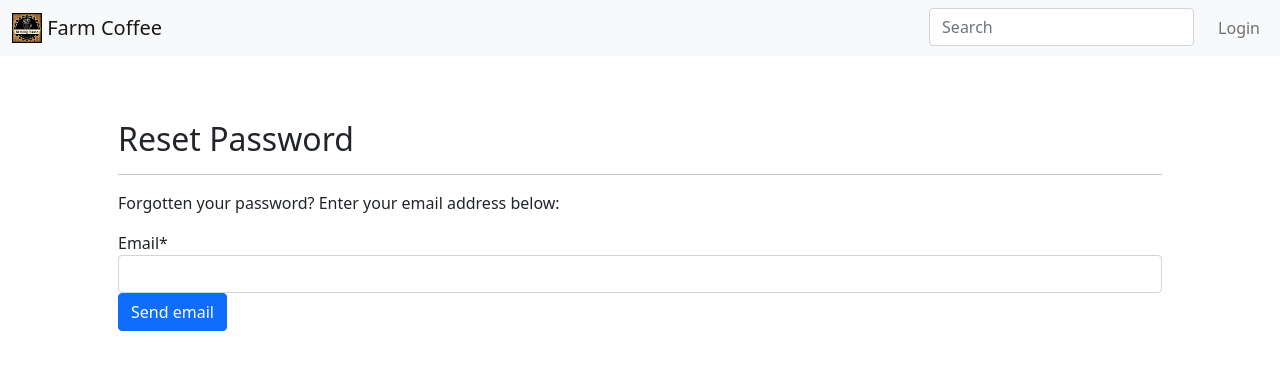
After one commit to giovanniagra/farm_coffee, a Django app: page /password_reset in a window 1280 px wide. The commit adds this page. Shown: the top 378 px of the page. Run offline with Django 4.2, Linux system fonts and the light colour scheme; some libraries are stand-ins or nearby versions.

Commit message:
Reset Password functionality
Co-authored-by: giovanniagra <giovanniagra@users.noreply.github.com>

```diff
--- a/farm_coffee/urls.py
+++ b/farm_coffee/urls.py
@@ -15,9 +15,13 @@ Including another URLconf
 """
 from django.contrib import admin
 from django.urls import path, include
+from django.contrib.auth import views as auth_views
 
 urlpatterns = [
     path('admin/', admin.site.urls),
     path('accounts/', include('allauth.urls')),
-    path('', include('farm_coffee_app.urls'))
+    path('', include('farm_coffee_app.urls')),
+    path('password_reset/done/', auth_views.PasswordResetDoneView.as_view(template_name='password/password_reset_done.html'), name='password_reset_done'),
+    path('reset/<uidb64>/<token>/', auth_views.PasswordResetConfirmView.as_view(template_name="password/password_reset_confirm.html"), name='password_reset_confirm'),
+    path('reset/done/', auth_views.PasswordResetCompleteView.as_view(template_name='password/password_reset_complete.html'), name='password_reset_complete'),
 ]
--- a/farm_coffee_app/models.py
+++ b/farm_coffee_app/models.py
@@ -1,5 +1,6 @@
 from msilib.schema import AdminExecuteSequence
 from django.db import models
+from django.contrib.auth.models import User
 
 
 # Create your models here.
--- a/farm_coffee_app/templates/home.html
+++ b/farm_coffee_app/templates/home.html
@@ -49,6 +49,7 @@
     <div class="card-body">
       <h5 class="card-title">Americano</h5>
       <p class="card-text">This is a wider card with supporting text below as a natural lead-in to additional content. This card has even longer content than the first to show that equal height action.</p>
+
     </div>
   </div>
 </div>
--- /dev/null
+++ b/farm_coffee_app/templates/password/password_reset.html
@@ -0,0 +1,18 @@
+{% extends 'base.html' %}
+
+{% block content %}
+
+    {% load crispy_forms_tags %}
+
+    <div class="container p-5">
+        <h2 class="font-weight-bold mt-3">Reset Password</h2>
+        <hr>
+        <p>Forgotten your password? Enter your email address below:</p>
+        <form method="POST">
+            {% csrf_token %}
+            {{ password_reset_form|crispy }}
+            <button class="btn btn-primary" type="submit">Send email</button>
+        </form>
+    </div>
+
+{% endblock %}
--- a/farm_coffee_app/urls.py
+++ b/farm_coffee_app/urls.py
@@ -12,5 +12,6 @@ urlpatterns = [
     path('logout', views.logout_request, name='logout'),
     # path('<int:user_id>/', views.user_details, name='detail'),
     path('create_product', views.create_product, name='create_product'),
-    path('update_product/<str:pk>/', views.update_product, name='update_product'),
+    path('update_product/<str:pk>', views.update_product, name='update_product'),
+    path("password_reset", views.password_reset_request, name="password_reset"),
 ]
--- a/farm_coffee_app/views.py
+++ b/farm_coffee_app/views.py
@@ -4,15 +4,23 @@ from django.shortcuts import render, redirect
 from .forms import SignUpForm
 from django.contrib.auth import login, authenticate, logout
 from django.contrib import messages
-from django.contrib.auth.forms import AuthenticationForm
+from django.contrib.auth.forms import AuthenticationForm, PasswordResetForm
 from .forms import ProductForm
-
+from django.core.mail import send_mail, BadHeaderError
+from django.contrib.auth.models import User
+from django.template.loader import render_to_string
+from django.db.models.query_utils import Q
+from django.utils.http import urlsafe_base64_encode
+from django.contrib.auth.tokens import default_token_generator
+from django.utils.encoding import force_bytes
 
 
 
 
 
 # Create your views here.
+
+# Sign-Up, Log-In, and Password-reset
 def home(request):
     return render(request, 'home.html', {})
 
@@ -60,8 +68,37 @@ def logout_request(request):
 def user_details(request, user_id):
     return HttpResponse("User details %s" % user_id)
 
+def password_reset_request(request):
+    if request.method == "POST":
+        password_reset_form = PasswordResetForm(request.POST)
+        if password_reset_form.is_valid():
+            data = password_reset_form.cleaned_data['email']
+            associated_users = User.objects.filter(Q(email=data))
+            if associated_users.exists():
+                for user in associated_users:
+                    subject = "Password Reset Requested"
+                    email_template_name = "password/password_reset_email.txt"
+                    c = {
+                        "email":user.email,
+                        'domain':'127.0.0.1:8000',
+                        'site_name': 'Farm Coffee',
+                        'uid': urlsafe_base64_encode(force_bytes(user.pk)),
+                        "user": user,
+                        'token': default_token_generator.make_token(user),
+                        'protocol': 'http',
+                    }
+                    email = render_to_string(email_template_name, c)
+                    try:
+                        send_mail(subject, email, 'admin@fcoffee.com', [user.email], fail_silently=False)
+                    except BadHeaderError:
+                        return HttpResponse('Invalid header found.')
+                    return redirect ("/password_reset/done/")
+    password_reset_form = PasswordResetForm()
+    return render(request=request, template_name="password/password_reset.html", context={"password_reset_form":password_reset_form})
+
+#Profile CRUD
+
 #product CRUD
-
 def create_product(request):
     form = ProductForm()
     if request.method == "POST":
@@ -74,6 +111,7 @@ def create_product(request):
     return render(request, template_name='product.html', context=context)
 
 def update_product(request, pk):
-    form = ProductForm()
+    product = product.objects.get(id=pk)
+    form = ProductForm(instance=product)
     context = {'form': form}
     return render(request, template_name='product.html', context=context)
```
Also changed, not shown: farm_coffee/settings.py (+13 -0 lines), farm_coffee_app/templates/password/password_reset_complete.html (added, +12 -0 lines), farm_coffee_app/templates/password/password_reset_confirm.html (added, +18 -0 lines), farm_coffee_app/templates/password/password_reset_done.html (added, +13 -0 lines), farm_coffee_app/templates/password/password_reset_email.txt (added, +15 -0 lines), farm_coffee_app/templates/profile_page.html (added, +7 -0 lines), db.sqlite3.
